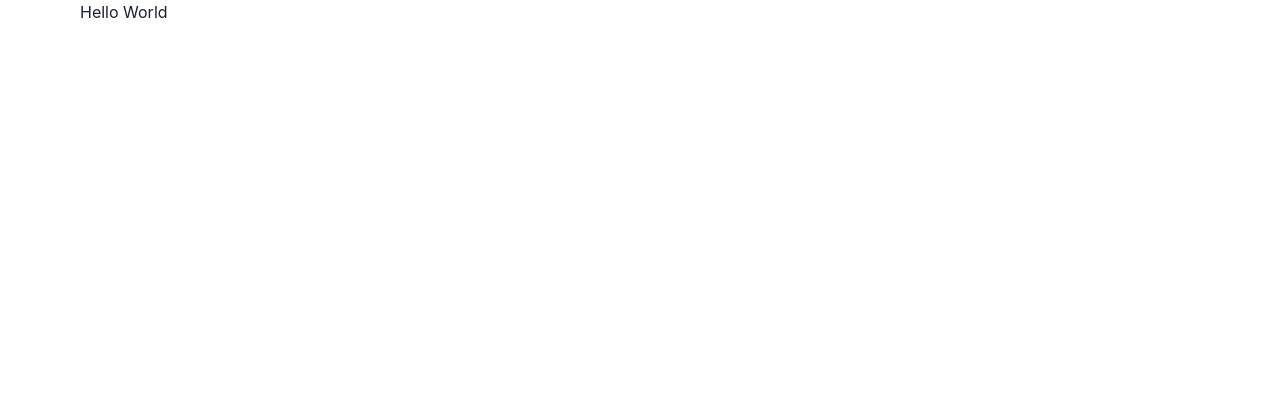
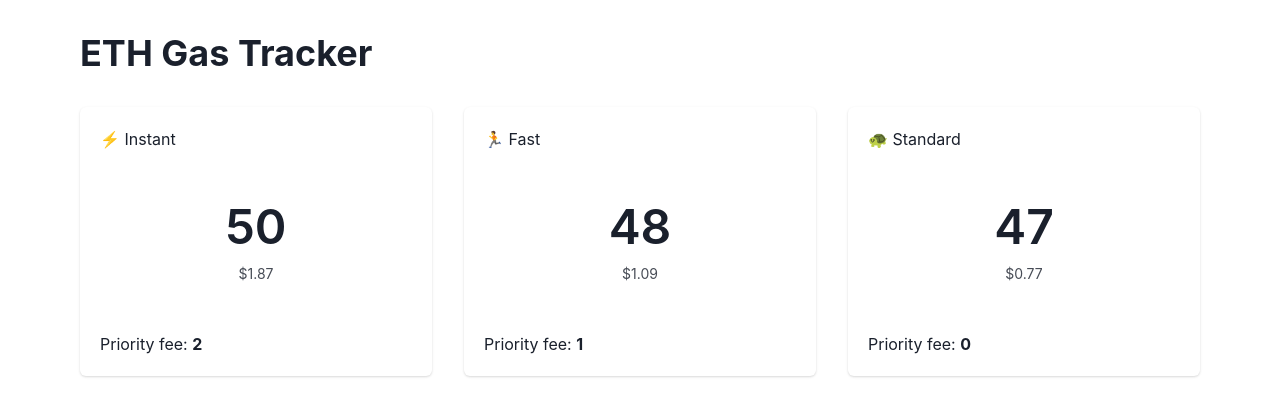
Before and after one commit to sukhsinghcodes/eth-gas-tracker, a React (Vite) app: page / in a window 1280 px wide. Shown: the top 416 px of the page. Built offline with nearby package versions, Linux system fonts and the light colour scheme.

Commit message:
Added gas price card component

```diff
--- a/src/App.tsx
+++ b/src/App.tsx
@@ -1,6 +1,30 @@
-import { Container } from "@chakra-ui/react";
+import { Container, Heading, Stack } from "@chakra-ui/react";
 import React from "react";
+import { GasPriceCard } from "./components";
 
 export function App(): React.ReactElement {
-  return <Container maxW='6xl'>Hello World</Container>;
+  return <Container maxW='6xl' mt={8}>
+    <Heading mb={8}>ETH Gas Tracker</Heading>
+
+    <Stack direction={['column', 'column', 'row']} spacing={8} flex={1} justifyContent='center'>
+      <GasPriceCard
+        label="⚡ Instant"
+        price="50"
+        priorityFee="2"
+        usdPrice="1.87"
+      />
+      <GasPriceCard
+        label="🏃 Fast"
+        price="48"
+        priorityFee="1"
+        usdPrice="1.09"
+      />
+      <GasPriceCard
+        label="🐢 Standard"
+        price="47"
+        priorityFee="0"
+        usdPrice="0.77"
+      />
+    </Stack>
+  </Container>;
 }
--- /dev/null
+++ b/src/components/GasPriceCard.tsx
@@ -0,0 +1,27 @@
+import { Card, CardBody, CardHeader, Stat, StatNumber, StatHelpText, CardFooter, Text } from "@chakra-ui/react";
+
+type GasPriceCardProps = {
+  label: string
+  price: string
+  priorityFee: string
+  usdPrice: string
+}
+
+export function GasPriceCard({ label, price, priorityFee, usdPrice }: GasPriceCardProps): React.ReactElement {
+  return (
+    <Card flex={1}>
+      <CardBody>
+        <Text align='left'>{label}</Text>
+      </CardBody>
+      <CardHeader>
+        <Stat>
+          <StatNumber textAlign='center' fontSize='5xl'>{price}</StatNumber>
+          <StatHelpText textAlign='center'>${usdPrice}</StatHelpText>
+        </Stat>
+      </CardHeader>
+      <CardFooter>
+        <Text size={'sm'} textAlign='center'>Priority fee: <strong>{priorityFee}</strong></Text>
+      </CardFooter>
+    </Card>
+  )
+}
--- /dev/null
+++ b/src/components/index.ts
@@ -0,0 +1 @@
+export * from './GasPriceCard'
```
